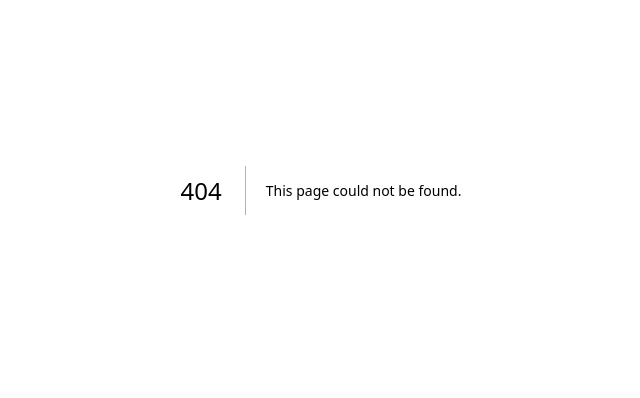
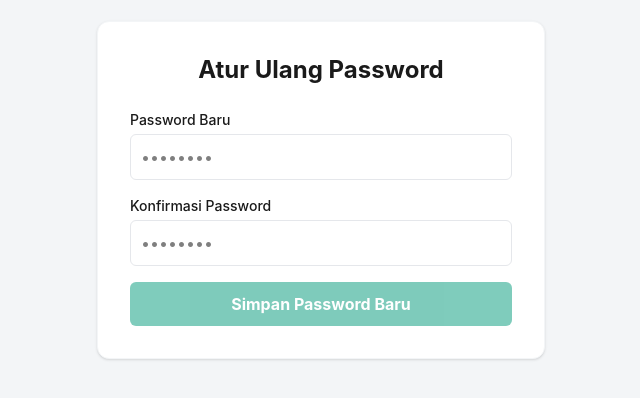
Before and after one commit to damar-94/grosur-frontend, a Next.js app: page /reset-password in a window 1280 px wide. Before the commit this address had no page. Shown: the part 210-608 px from the top of the page, without its empty margins (319-959 px from the left). Built offline with nearby package versions, Linux system fonts and the light colour scheme; no server answers.

Commit message:
feat(auth-ui : add reset password page with token handling)

```diff
--- /dev/null
+++ b/src/app/reset-password/page.tsx
@@ -0,0 +1,116 @@
+"use client";
+
+import { useState, Suspense } from "react";
+import { useRouter, useSearchParams } from "next/navigation";
+import { useForm } from "react-hook-form";
+import { zodResolver } from "@hookform/resolvers/zod";
+import { z } from "zod";
+import { api } from "@/lib/axiosInstance";
+import Link from "next/link";
+
+// Simple schema for password reset
+const resetSchema = z.object({
+    password: z.string().min(8, "Password minimal 8 karakter"),
+    confirmPassword: z.string()
+}).refine((data) => data.password === data.confirmPassword, {
+    message: "Password tidak cocok",
+    path: ["confirmPassword"],
+});
+
+type ResetFormValues = z.infer<typeof resetSchema>;
+
+function ResetPasswordForm() {
+    const router = useRouter();
+    const searchParams = useSearchParams();
+    const [serverError, setServerError] = useState("");
+    const [isSuccess, setIsSuccess] = useState(false);
+
+    // Get credentials from the URL link sent to email
+    const email = searchParams.get("email");
+    const token = searchParams.get("token");
+
+    const { register, handleSubmit, formState: { errors, isSubmitting } } = useForm<ResetFormValues>({
+        resolver: zodResolver(resetSchema),
+    });
+
+    const onSubmit = async (data: ResetFormValues) => {
+        try {
+            setServerError("");
+            await api.post("/auth/reset-password", {
+                email,
+                token,
+                password: data.password,
+            });
+            setIsSuccess(true);
+            // Wait 3 seconds then redirect to login
+            setTimeout(() => router.push("/login"), 3000);
+        } catch (error: any) {
+            setServerError(error.response?.data?.message || "Gagal mengatur ulang password");
+        }
+    };
+
+    if (isSuccess) {
+        return (
+            <div className="w-full p-8 text-center bg-white rounded-xl shadow-sm border border-[#f3f5f7]">
+                <h2 className="text-2xl font-bold text-[#00997a]">Berhasil!</h2>
+                <p className="mt-2 text-[#8e8e8e]">Password Anda telah diperbarui. Mengalihkan ke halaman login...</p>
+            </div>
+        );
+    }
+
+    return (
+        <div className="w-full p-8 space-y-6 bg-white rounded-xl shadow-sm border border-[#f3f5f7]">
+            <h1 className="text-2xl font-bold text-center text-[#1a1a1a]">Atur Ulang Password</h1>
+
+            {serverError && (
+                <div className="p-3 text-sm text-red-600 bg-red-50 rounded-md font-medium">
+                    {serverError}
+                </div>
+            )}
+
+            <form onSubmit={handleSubmit(onSubmit)} className="space-y-4">
+                <div>
+                    <label className="block text-sm font-medium text-[#1a1a1a]">Password Baru</label>
+                    <input
+                        type="password"
+                        {...register("password")}
+                        className="w-full p-2.5 mt-1 border border-gray-200 rounded-md outline-none focus:ring-2 focus:ring-[#59cfb7]"
+                        placeholder="••••••••"
+                    />
+                    {errors.password && <p className="mt-1 text-xs text-red-500">{errors.password.message}</p>}
+                </div>
+
+                <div>
+                    <label className="block text-sm font-medium text-[#1a1a1a]">Konfirmasi Password</label>
+                    <input
+                        type="password"
+                        {...register("confirmPassword")}
+                        className="w-full p-2.5 mt-1 border border-gray-200 rounded-md outline-none focus:ring-2 focus:ring-[#59cfb7]"
+                        placeholder="••••••••"
+                    />
+                    {errors.confirmPassword && <p className="mt-1 text-xs text-red-500">{errors.confirmPassword.message}</p>}
+                </div>
+
+                <button
+                    type="submit"
+                    disabled={isSubmitting || !email || !token}
+                    className="w-full py-2.5 text-white font-bold bg-[#00997a] rounded-md hover:bg-[#00997a]/90 transition-colors disabled:opacity-50"
+                >
+                    {isSubmitting ? "Memproses..." : "Simpan Password Baru"}
+                </button>
+            </form>
+        </div>
+    );
+}
+
+export default function ResetPasswordPage() {
+    return (
+        <main className="flex min-h-screen items-center justify-center p-4 bg-[#f3f5f7]">
+            <div className="w-full max-w-md">
+                <Suspense fallback={<div>Memuat...</div>}>
+                    <ResetPasswordForm />
+                </Suspense>
+            </div>
+        </main>
+    );
+}
```
